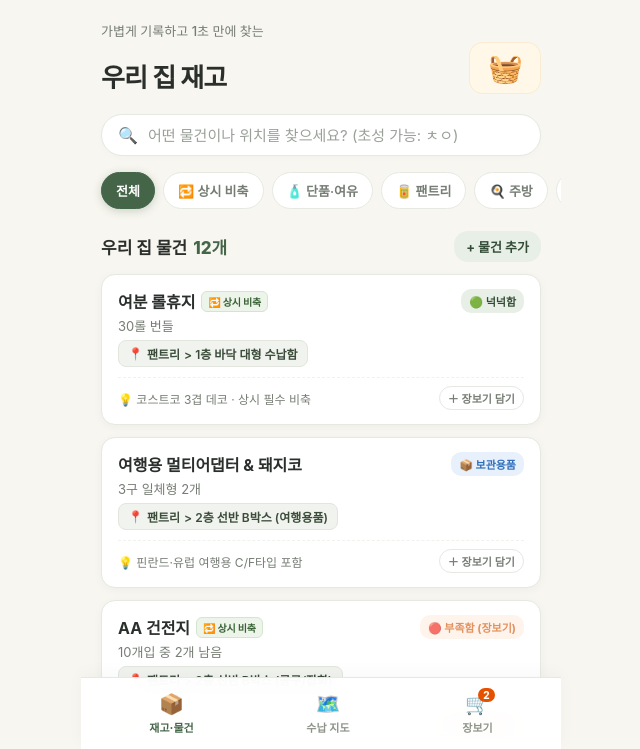
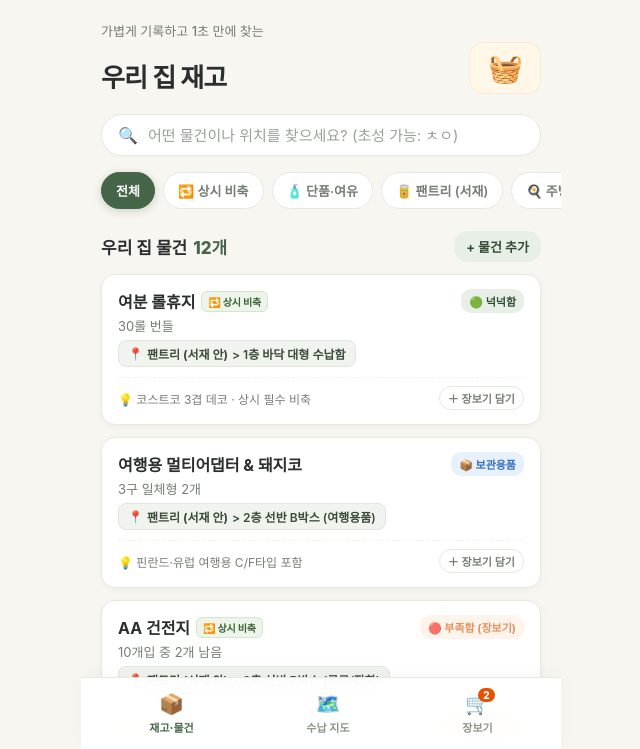
Before and after one commit to chukycheese/home-inventory, a website: page index.html in a window 1280 px wide. Shown: the part 51-800 px from the top of the page, without its empty margins (319-959 px from the left). Drawn offline with Linux system fonts and the light colour scheme.

Commit message:
feat: 욕실 2칸 슬라이딩장 및 서재 안 팬트리 구조 반영

```diff
--- a/index.html
+++ b/index.html
@@ -857,7 +857,7 @@
     <button class="filter-pill active" data-filter="all">전체</button>
     <button class="filter-pill" data-filter="stockpile">🔁 상시 비축</button>
     <button class="filter-pill" data-filter="ondemand">🧴 단품·여유</button>
-    <button class="filter-pill" data-filter="pantry">🥫 팬트리</button>
+    <button class="filter-pill" data-filter="pantry">🥫 팬트리 (서재)</button>
     <button class="filter-pill" data-filter="kitchen">🍳 주방</button>
     <button class="filter-pill" data-filter="dressroom">👔 드레스룸</button>
     <button class="filter-pill" data-filter="bath">🛁 욕실</button>
@@ -916,7 +916,7 @@
         <div class="form-group">
           <label class="form-label">공간 *</label>
           <select id="formSpace" class="form-select" required>
-            <option value="pantry">🥫 팬트리</option>
+            <option value="pantry">🥫 팬트리 (서재 안)</option>
             <option value="kitchen">🍳 주방</option>
             <option value="dressroom">👔 드레스룸</option>
             <option value="bath">🛁 욕실</option>
@@ -1073,7 +1073,7 @@
       name: "치약 여분 (센소다인)",
       spec: "100g 3개입 번들",
       space: "bath",
-      subLocation: "욕실 슬라이딩 거울장 2단",
+      subLocation: "욕실 슬라이딩 거울장 (좌측 칸)",
       type: "consumable",
       status: "plenty",
       inCart: false,
@@ -1129,7 +1129,7 @@
       name: "헤어 트리트먼트",
       spec: "200ml (거의 다 씀)",
       space: "bath",
-      subLocation: "욕실 슬라이딩 거울장 1단",
+      subLocation: "욕실 슬라이딩 거울장 (우측 칸)",
       type: "consumable",
       stockPolicy: "ondemand",
       status: "medium",
@@ -1204,9 +1204,9 @@
       ]
     },
     pantry: {
-      name: "팬트리",
+      name: "팬트리 (서재 안)",
       icon: "🥫",
-      desc: "식료품, 생활소모품, 비상 잡화",
+      desc: "서재 방 안에 위치한 핵심 살림 팬트리 (식료품 · 생필품 · 잡화)",
       statusBadge: "3개 구역",
       clusters: [
         {
@@ -1293,16 +1293,25 @@
     bath: {
       name: "욕실",
       icon: "🛁",
-      desc: "수건, 치약, 샴푸, 바디워시, 욕실세제",
-      statusBadge: "2개 구역",
+      desc: "우리 집 공용 욕실 실측 (슬라이딩 거울 욕실장 2칸 + 젠다이/샤워)",
+      statusBadge: "✨ 슬라이딩장 2칸 실측",
       clusters: [
         {
           id: "ba-mirror",
-          name: "🪞 슬라이딩 거울장",
-          desc: "욕실 상부 거울 수납장",
+          name: "🪞 슬라이딩 거울 욕실장 (2칸)",
+          desc: "좌측 거울장 1칸 + 우측 거울장 1칸 (내부 다단 선반)",
           slots: [
-            { id: "ba-1", name: "욕실 슬라이딩 거울장 1단", role: "헤어 트리트먼트, 스킨케어" },
-            { id: "ba-2", name: "욕실 슬라이딩 거울장 2단", role: "센소다인 치약, 여분 칫솔" }
+            { id: "ba-left", name: "욕실 슬라이딩 거울장 (좌측 칸)", role: "수건, 센소다인 치약 여분, 비누, 칫솔 리필 (세부 선반 사진 판정 대기 📷)" },
+            { id: "ba-right", name: "욕실 슬라이딩 거울장 (우측 칸)", role: "스킨케어, 헤어 트리트먼트, 면도기, 드라이기 (세부 선반 사진 판정 대기 📷)" }
+          ]
+        },
+        {
+          id: "ba-open",
+          name: "🚿 젠다이 선반 & 샤워 코너",
+          desc: "세면대 젠다이 상판 및 샤워 코너 상시 거치대",
+          slots: [
+            { id: "ba-ledge", name: "세면대 젠다이 선반", role: "핸드워시, 칫솔 스탠드, 폼클렌징" },
+            { id: "ba-corner", name: "샤워기 코너 선반", role: "샴푸, 바디워시, 트리트먼트" }
           ]
         }
       ]
@@ -1327,8 +1336,8 @@
     study: {
       name: "서재",
       icon: "💻",
-      desc: "전자기기, 케이블, 서류, 책",
-      statusBadge: "1개 구역",
+      desc: "서재 책장 (책 전용 · 일상 살림 수납은 서재 안 팬트리에서 관리)",
+      statusBadge: "책 전용 구역",
       clusters: [
         {
           id: "s-desk",
@@ -1384,7 +1393,7 @@
       name: "헤어 트리트먼트",
       spec: "200ml (거의 다 씀)",
       space: "bath",
-      subLocation: "욕실 슬라이딩 거울장 1단",
+      subLocation: "욕실 슬라이딩 거울장 (우측 칸)",
       type: "consumable",
       stockPolicy: "ondemand",
       status: "medium",
```
Also changed, not shown: public/index.html (+24 -15 lines).
